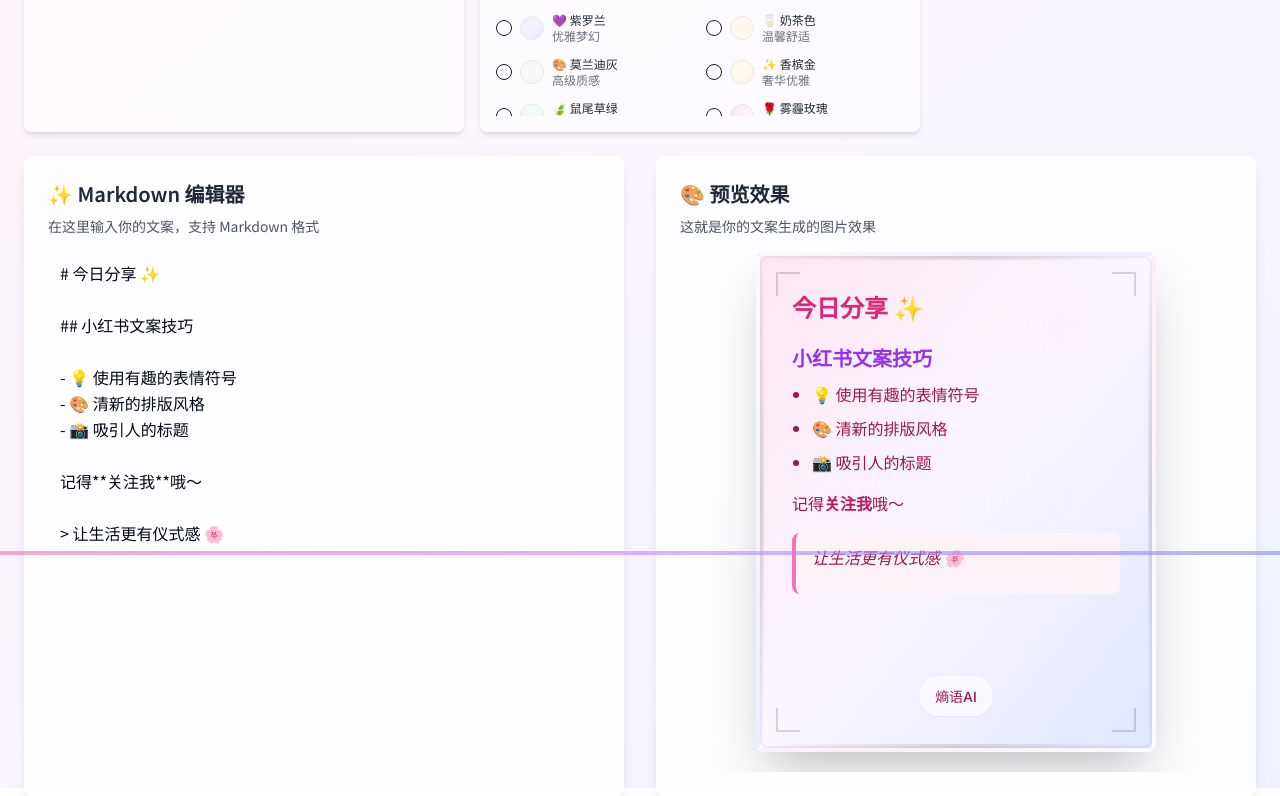
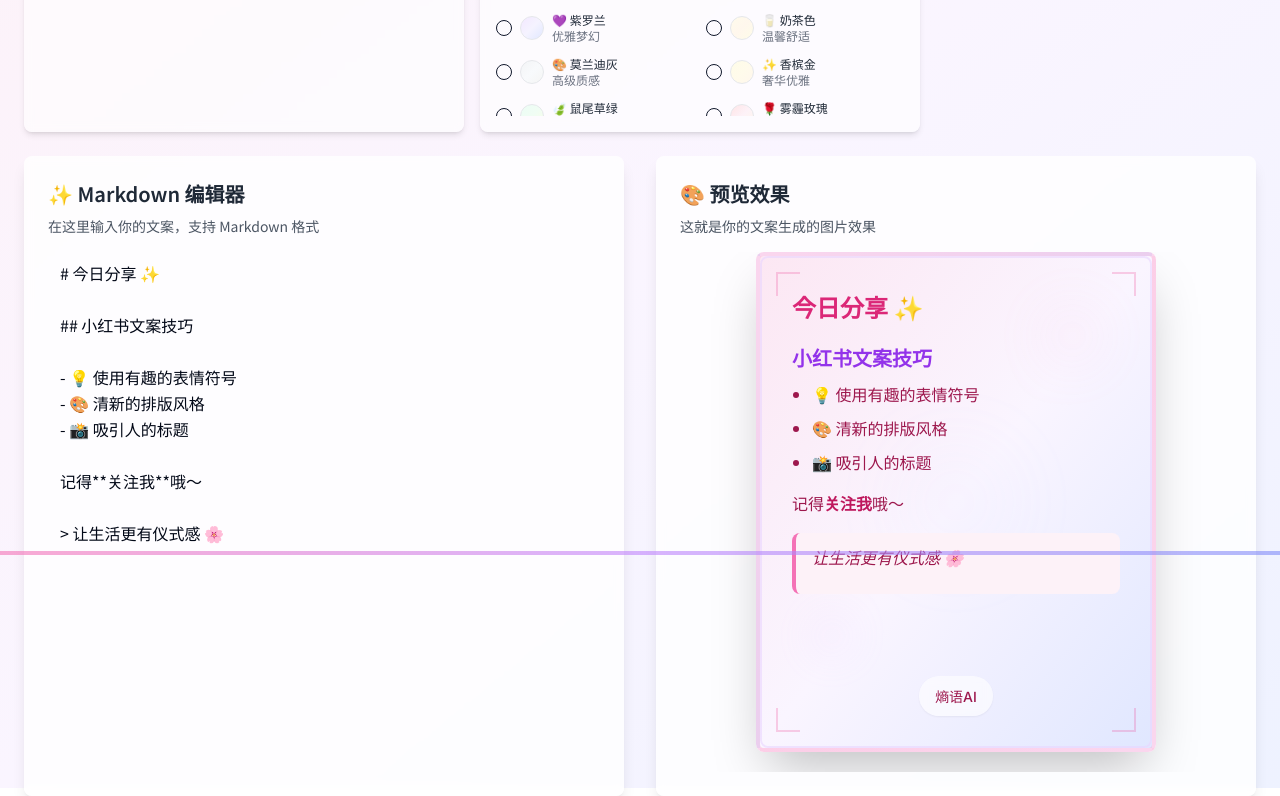
Before and after one commit to heavendai/xhs-markdown-canvas, a React (Vite) app: page / in a window 1280 px wide. Shown: the part 245-1041 px from the top of the page. Built offline with nearby package versions, Linux system fonts and the light colour scheme.

Commit message:
Add distinct border colors
Update border colors to be different from the inside colors for a more comfortable and professional look.

```diff
--- a/src/components/ImagePreview.tsx
+++ b/src/components/ImagePreview.tsx
@@ -58,6 +58,95 @@ export const ImagePreview: React.FC<ImagePreviewProps> = ({
         return 'bg-gradient-to-br from-purple-50 via-violet-50 to-pink-50';
       default: // cherry-blossom
         return 'bg-gradient-to-br from-pink-100 via-purple-50 to-indigo-100';
+    }
+  };
+
+  const getBorderScheme = (scheme: string) => {
+    switch (scheme) {
+      case 'mint-green':
+        return {
+          outer: 'border-emerald-300/40',
+          inner: 'border-teal-200/60',
+          accent: 'emerald-400/20',
+          corner: 'border-emerald-500/25'
+        };
+      case 'sunset-orange':
+        return {
+          outer: 'border-orange-300/40',
+          inner: 'border-pink-200/60',
+          accent: 'orange-400/20',
+          corner: 'border-orange-500/25'
+        };
+      case 'ocean-blue':
+        return {
+          outer: 'border-blue-300/40',
+          inner: 'border-cyan-200/60',
+          accent: 'blue-400/20',
+          corner: 'border-blue-500/25'
+        };
+      case 'violet-purple':
+        return {
+          outer: 'border-purple-300/40',
+          inner: 'border-violet-200/60',
+          accent: 'purple-400/20',
+          corner: 'border-purple-500/25'
+        };
+      case 'milk-tea':
+        return {
+          outer: 'border-amber-300/40',
+          inner: 'border-orange-200/60',
+          accent: 'amber-400/20',
+          corner: 'border-amber-500/25'
+        };
+      case 'morandi-gray':
+        return {
+          outer: 'border-gray-300/40',
+          inner: 'border-slate-200/60',
+          accent: 'gray-400/20',
+          corner: 'border-gray-500/25'
+        };
+      case 'champagne-gold':
+        return {
+          outer: 'border-yellow-300/40',
+          inner: 'border-amber-200/60',
+          accent: 'yellow-400/20',
+          corner: 'border-yellow-500/25'
+        };
+      case 'sage-green':
+        return {
+          outer: 'border-emerald-300/40',
+          inner: 'border-green-200/60',
+          accent: 'emerald-400/20',
+          corner: 'border-emerald-500/25'
+        };
+      case 'dusty-rose':
+        return {
+          outer: 'border-rose-300/40',
+          inner: 'border-pink-200/60',
+          accent: 'rose-400/20',
+          corner: 'border-rose-500/25'
+        };
+      case 'midnight-blue':
+        return {
+          outer: 'border-slate-300/40',
+          inner: 'border-blue-200/60',
+          accent: 'slate-400/20',
+          corner: 'border-slate-500/25'
+        };
+      case 'lavender-mist':
+        return {
+          outer: 'border-purple-300/40',
+          inner: 'border-violet-200/60',
+          accent: 'purple-400/20',
+          corner: 'border-purple-500/25'
+        };
+      default: // cherry-blossom
+        return {
+          outer: 'border-pink-300/40',
+          inner: 'border-purple-200/60',
+          accent: 'pink-400/20',
+          corner: 'border-pink-500/25'
+        };
     }
   };
 
@@ -283,6 +372,7 @@ export const ImagePreview: React.FC<ImagePreviewProps> = ({
   };
 
   const colorStyles = getColorSchemeStyles(colorScheme);
+  const borderScheme = getBorderScheme(colorScheme);
 
   return (
     <Card className="h-full p-6 bg-white/80 backdrop-blur-sm border-0 shadow-lg">
@@ -299,21 +389,21 @@ export const ImagePreview: React.FC<ImagePreviewProps> = ({
         <div className="flex justify-center">
           <div
             id="image-content"
-            className={`relative ${getColorSchemeClasses(colorScheme)} rounded-lg shadow-2xl overflow-hidden border-4 border-white/30`}
+            className={`relative ${getColorSchemeClasses(colorScheme)} rounded-lg shadow-2xl overflow-hidden border-4 ${borderScheme.outer}`}
             style={{ width: '400px', minHeight: '500px' }}
           >
             {/* 专业边框装饰 */}
-            <div className="absolute inset-0 border-2 border-black/5 rounded-lg"></div>
-            <div className="absolute top-0 left-0 right-0 h-1 bg-gradient-to-r from-transparent via-black/10 to-transparent"></div>
-            <div className="absolute bottom-0 left-0 right-0 h-1 bg-gradient-to-r from-transparent via-black/10 to-transparent"></div>
-            <div className="absolute top-0 bottom-0 left-0 w-1 bg-gradient-to-b from-transparent via-black/10 to-transparent"></div>
-            <div className="absolute top-0 bottom-0 right-0 w-1 bg-gradient-to-b from-transparent via-black/10 to-transparent"></div>
+            <div className={`absolute inset-0 border-2 ${borderScheme.inner} rounded-lg`}></div>
+            <div className={`absolute top-0 left-0 right-0 h-1 bg-gradient-to-r from-transparent via-${borderScheme.accent} to-transparent`}></div>
+            <div className={`absolute bottom-0 left-0 right-0 h-1 bg-gradient-to-r from-transparent via-${borderScheme.accent} to-transparent`}></div>
+            <div className={`absolute top-0 bottom-0 left-0 w-1 bg-gradient-to-b from-transparent via-${borderScheme.accent} to-transparent`}></div>
+            <div className={`absolute top-0 bottom-0 right-0 w-1 bg-gradient-to-b from-transparent via-${borderScheme.accent} to-transparent`}></div>
 
             {/* 角落装饰线条 */}
-            <div className="absolute top-4 left-4 w-6 h-6 border-l-2 border-t-2 border-black/15"></div>
-            <div className="absolute top-4 right-4 w-6 h-6 border-r-2 border-t-2 border-black/15"></div>
-            <div className="absolute bottom-4 left-4 w-6 h-6 border-l-2 border-b-2 border-black/15"></div>
-            <div className="absolute bottom-4 right-4 w-6 h-6 border-r-2 border-b-2 border-black/15"></div>
+            <div className={`absolute top-4 left-4 w-6 h-6 border-l-2 border-t-2 ${borderScheme.corner}`}></div>
+            <div className={`absolute top-4 right-4 w-6 h-6 border-r-2 border-t-2 ${borderScheme.corner}`}></div>
+            <div className={`absolute bottom-4 left-4 w-6 h-6 border-l-2 border-b-2 ${borderScheme.corner}`}></div>
+            <div className={`absolute bottom-4 right-4 w-6 h-6 border-r-2 border-b-2 ${borderScheme.corner}`}></div>
             {/* 装饰性背景图案 */}
             <div className="absolute inset-0 opacity-5">
               <div className={`absolute top-10 right-10 w-20 h-20 ${colorStyles.decoration.color1} rounded-full blur-xl`}></div>
```
